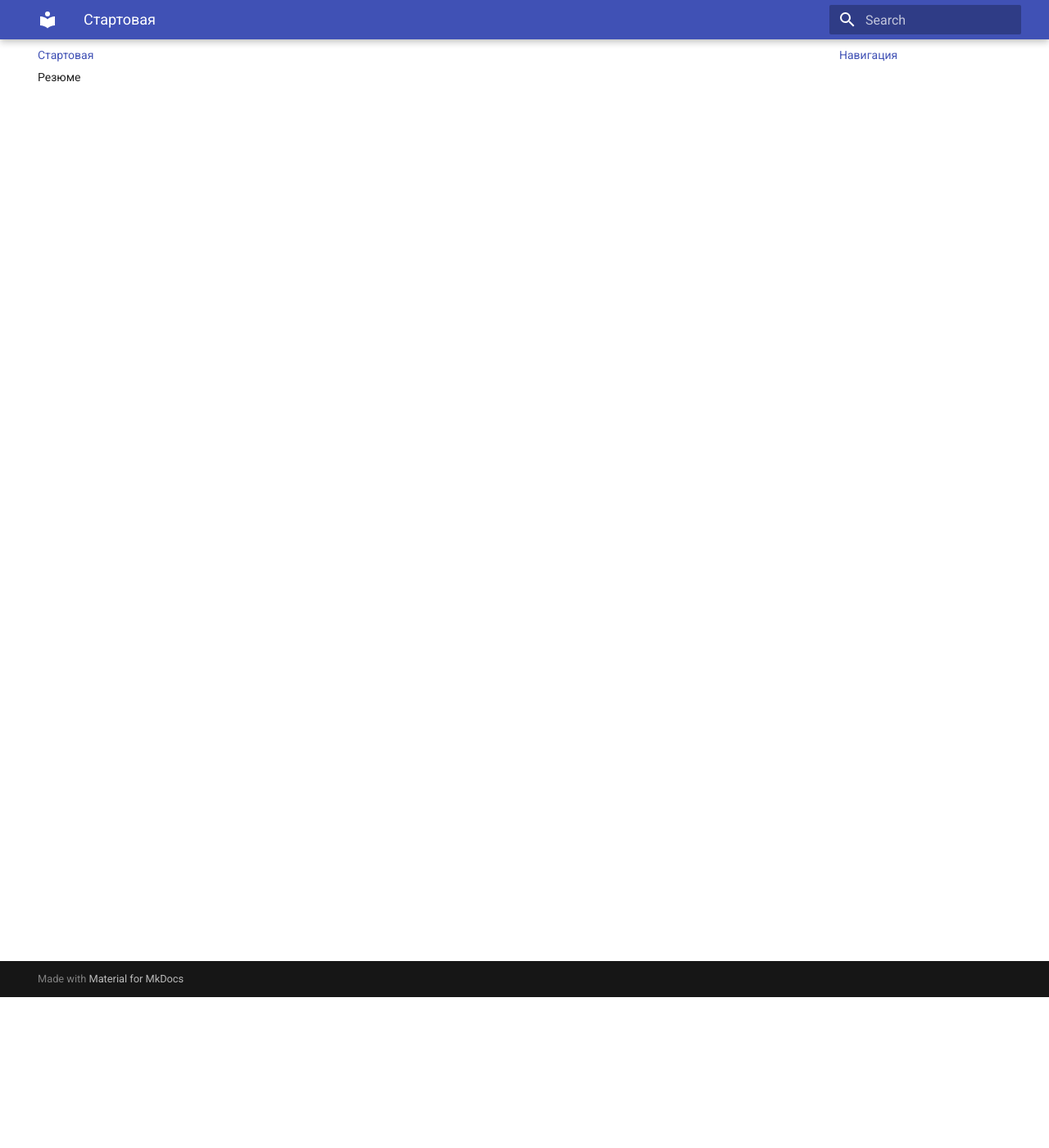
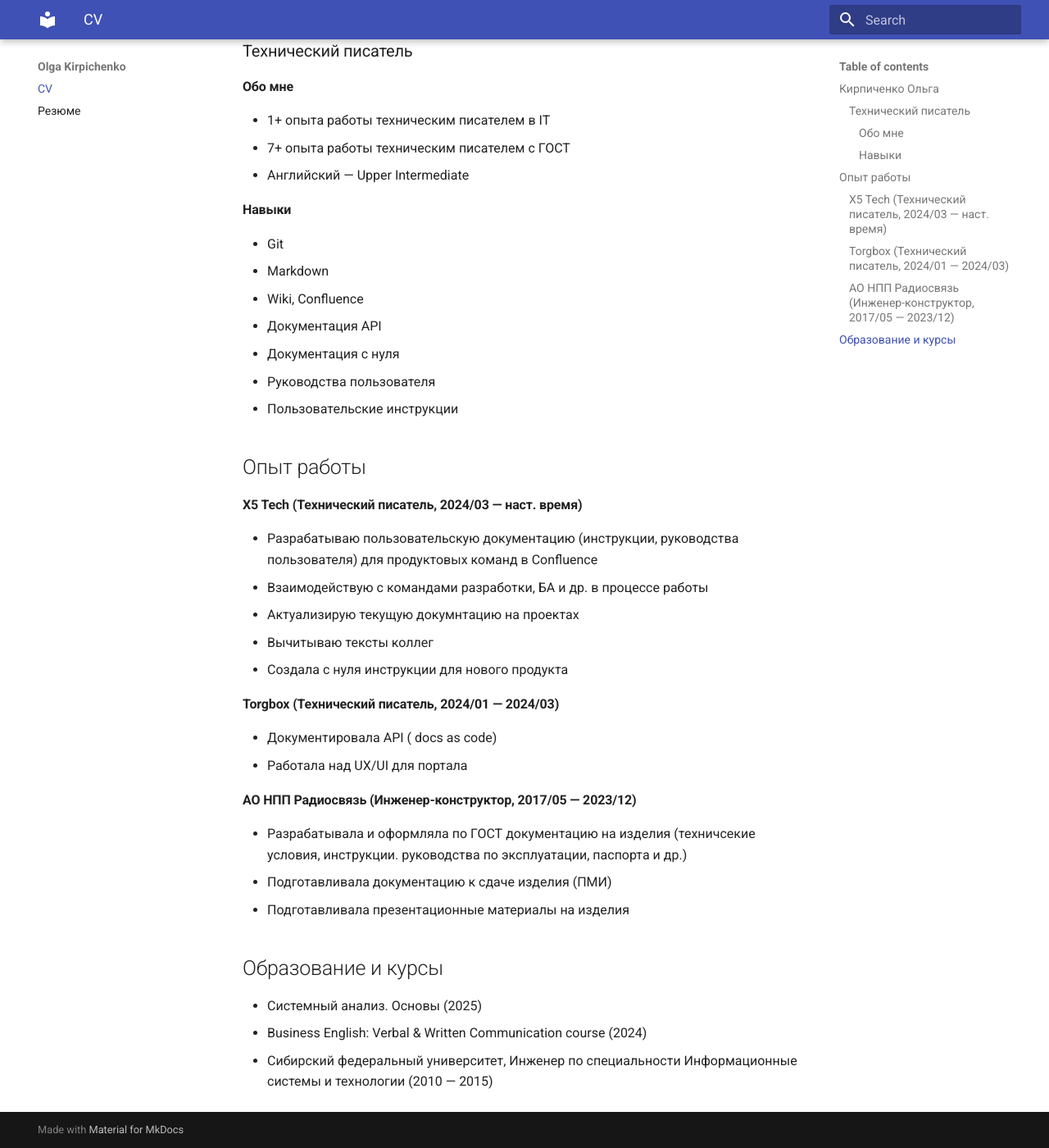
Before and after one commit to OlyaOlya2608/CV_test, an MkDocs documentation site: the page built from docs/index.md, in a window 1280 px wide and 1400 px high, scrolled down 184 px. Shown: the whole window at 82% size. Built offline with MkDocs 1.6.1 and Material for MkDocs 9.7.7, drawn with Linux system fonts in a browser that asks for light colours.

Commit message:
CV added

```diff
--- a/docs/index.md
+++ b/docs/index.md
@@ -1,3 +1,53 @@
-# Стартовая
+# CV
 
-## Навигация
+<span style="float:right;padding:6px">
+  kirpichenkoolga@gmail.com <br> тел.: +7 983 500 8223
+</span>
+
+## Кирпиченко Ольга
+### Технический писатель
+
+#### Обо мне
+
+* 1+ опыта работы техническим писателем в IT
+* 7+ опыта работы техническим писателем с ГОСТ
+* Английский — Upper Intermediate
+
+#### Навыки
+* Git
+* Markdown
+* Wiki, Confluence
+* Документация API
+* Документация с нуля
+* Руководства пользователя
+* Пользовательские инструкции
+
+
+## Опыт работы
+
+#### X5 Tech (Технический писатель, 2024/03 — наст. время)
+
+* Разрабатываю пользовательскую документацию (инструкции, руководства пользователя) для продуктовых команд в Confluence
+* Взаимодействую с командами разработки, БА и др. в процессе работы
+* Актуализирую текущую докумнтацию на проектах
+* Вычитываю тексты коллег
+* Создала с нуля инструкции для нового продукта
+
+
+#### Torgbox (Технический писатель, 2024/01 — 2024/03)
+
+* Документировала API ( docs as code)
+* Работала над UX/UI для портала
+
+#### АО НПП Радиосвязь (Инженер-конструктор, 2017/05 — 2023/12)
+
+* Разрабатывала и оформляла по ГОСТ документацию на изделия (техничсекие условия, инструкции. руководства по эксплуатации, паспорта и др.)
+* Подготавливала документацию к сдаче изделия (ПМИ)
+* Подготавливала презентационные материалы на изделия
+
+
+## Образование и курсы
+
+* Системный анализ. Основы (2025)
+* Business English: Verbal & Written Communication course (2024)
+* Сибирский федеральный университет, Инженер по специальности Информационные системы и технологии (2010 — 2015)
```
Also changed, not shown: 2 other files.
